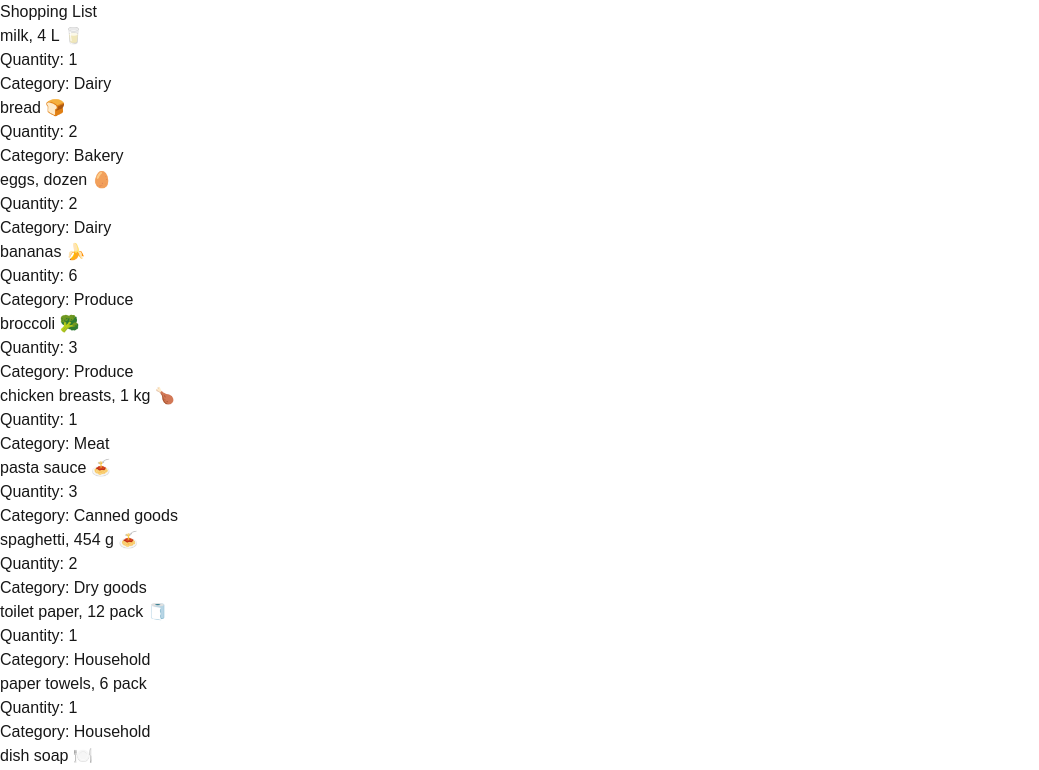
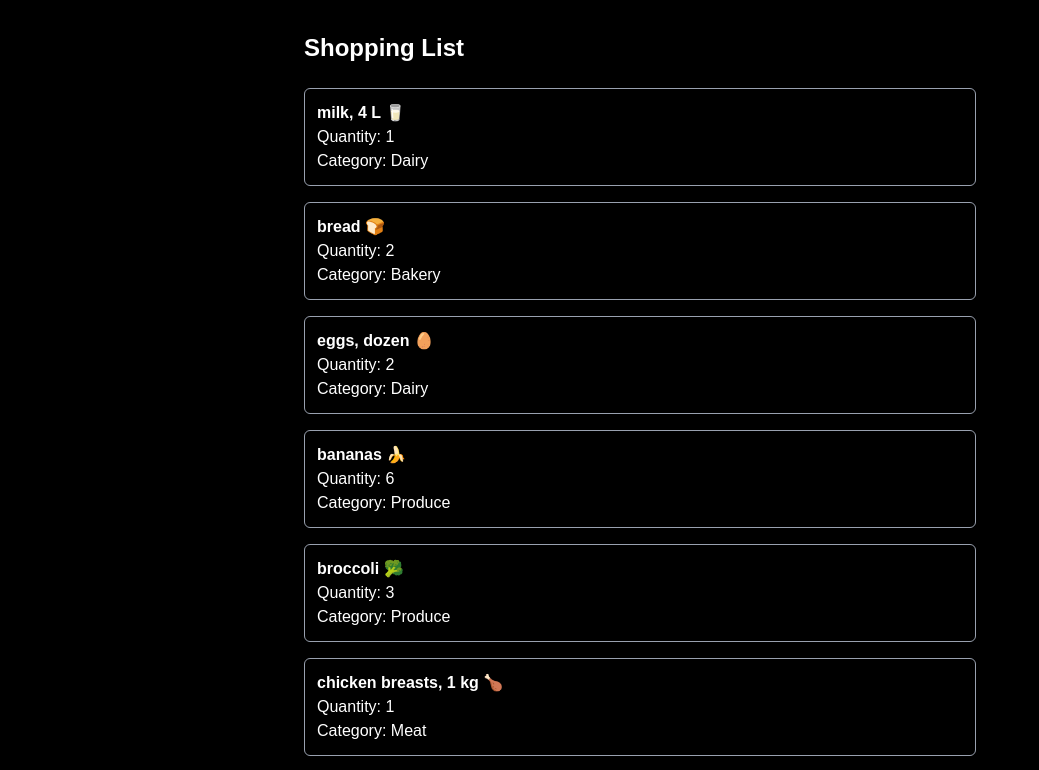
Before and after one commit to Jearoo/cprg306-assignments, a Next.js app: page /week-3 in a window 1280 px wide. Shown: the top 770 px of the page, without its empty margins (0-1039 px from the left). Built offline with nearby package versions, Linux system fonts and the light colour scheme.

Commit message:
added tailwind css styling made it look good and almost similar to the expected output

```diff
--- a/app/week-3/item-list.js
+++ b/app/week-3/item-list.js
@@ -66,7 +66,7 @@ const ItemList = () => {
   ];
 
   return (
-    <ul>
+    <ul className="space-y-4">
       {items.map((item, index) => (
         <Item
           key={index}
--- a/app/week-3/item.js
+++ b/app/week-3/item.js
@@ -1,7 +1,7 @@
 const Item = ({ name, quantity, category }) => {
   return (
-    <li>
-      <p>{name}</p>
+    <li className="border border-gray-400 rounded-md p-3 mb-4 text-white">
+      <p className="font-semibold">{name}</p>
       <p>Quantity: {quantity}</p>
       <p>Category: {category.charAt(0).toUpperCase() + category.slice(1)}</p>
     </li>
--- a/app/week-3/page.js
+++ b/app/week-3/page.js
@@ -2,9 +2,9 @@ import ItemList from './item-list';
 
 const Page = () => {
   return (
-    <main>
-      <div>
-        <h1>Shopping List</h1>
+    <main className="bg-black min-h-screen py-8">
+      <div className="max-w-2xl mx-auto">
+        <h1 className="text-2xl font-bold text-white mb-6">Shopping List</h1>
         <ItemList />
       </div>
     </main>
```
